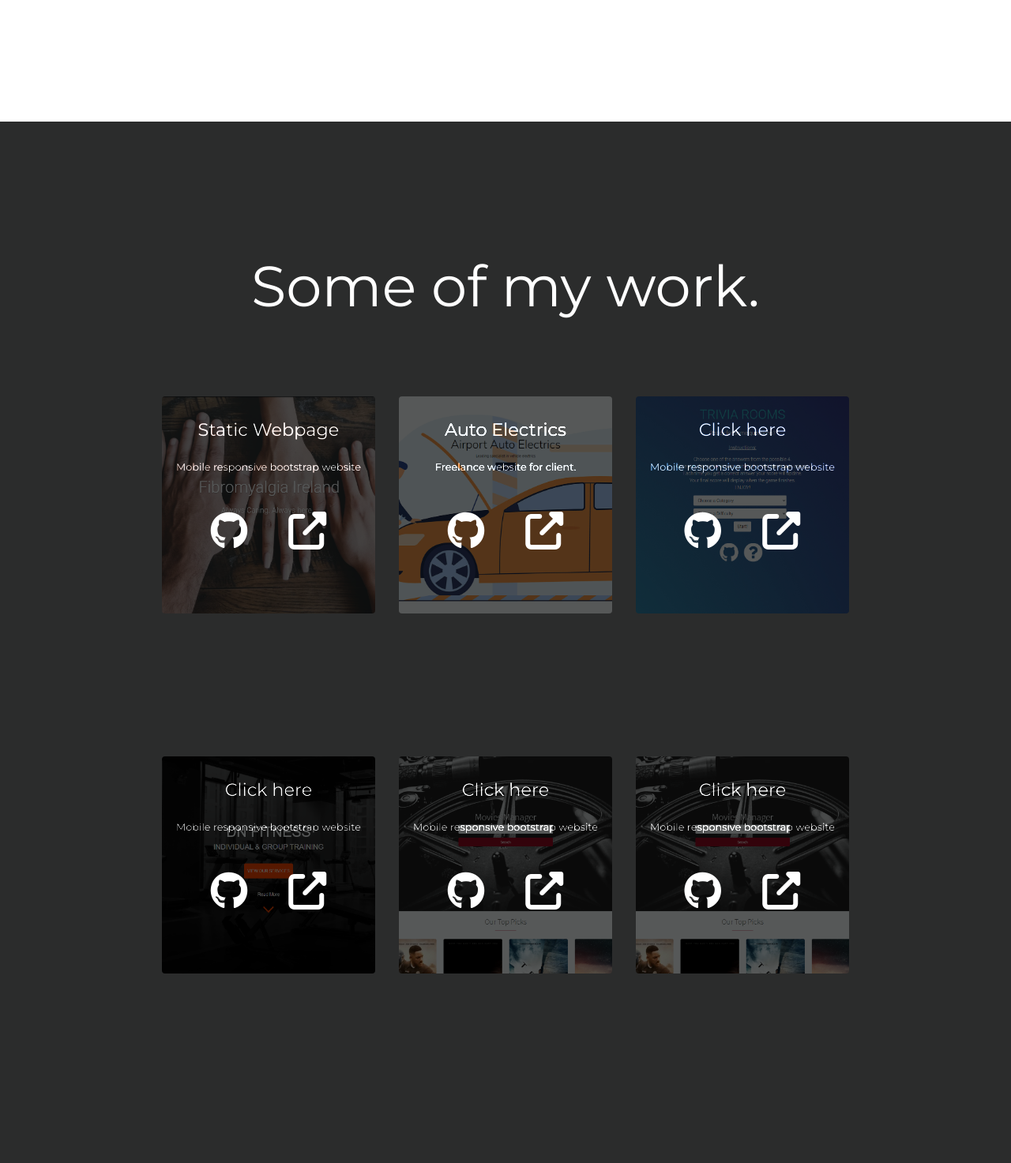
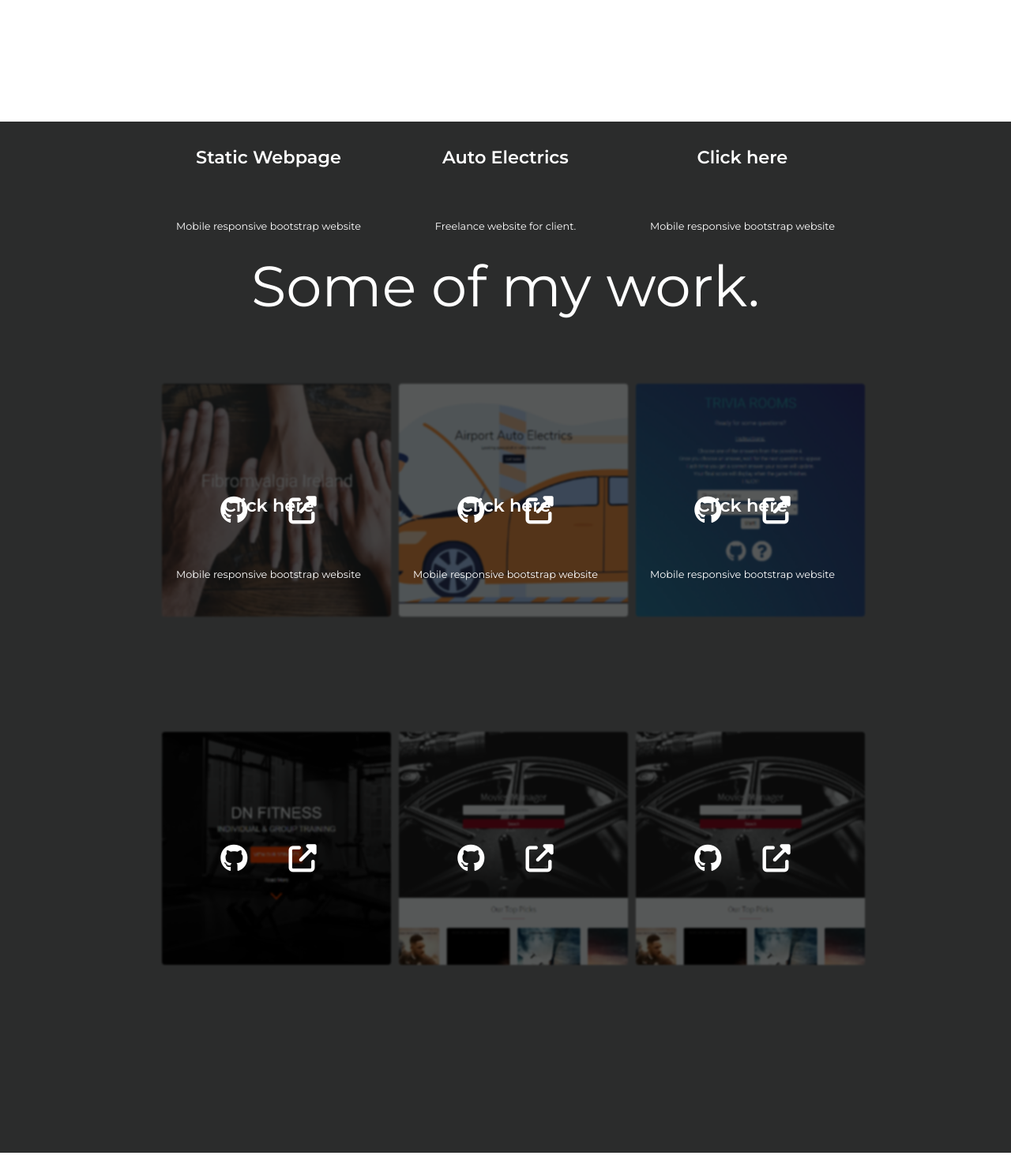
Before and after one commit to nemixu/portfolio, a Django app: page / in a window 1280 px wide. Shown: the part 1846-3319 px from the top of the page at 79% size. Run offline with Django 3.2, Linux system fonts and the light colour scheme; some libraries are stand-ins or nearby versions.

Commit message:
added styling for project boxes

```diff
--- a/static/css/base.css
+++ b/static/css/base.css
@@ -110,6 +110,11 @@ p {
     color: orangered;
 }
 
+.icon-row{
+    max-width: 350px;
+    margin: auto;
+}
+
 .side-bar-icon{
     transition: opacity 300ms ease 0s, transform 300ms ease 0s;
 }
@@ -143,17 +148,24 @@ p {
     text-align: center;
 }
 
+.project-box-spacing{
+    padding-left: 10px!important;
+    padding-right: 10px!important;
+
+}
+
 .project-pictures {
-    width: 270px;
-    height: 275px;
+    width: 290px;
+    height: 295px;
     mix-blend-mode: overlay;
+    filter: blur(1px);
 }
 
 .project-links {
-    font-size: 3rem;
+    font-size: 2.2rem;
     color: #fff;
     position: relative;
-    bottom: 140px;
+    bottom: 160px;
 }
 
 
@@ -161,15 +173,19 @@ p {
     font-size: 0.8rem;
     color: #fff;
     position: relative;
-    top:115px;
+    bottom:190px;
+    padding-bottom:0!important;
+    max-width: 290px;
+    margin: auto;
 
 }
 .project-content {
     font-size: 1.4rem;
+    font-weight: 800;
     color:#fff;
     opacity: 1;
     position: relative;
-    top: 95px;
+    bottom:250px;
     padding:0;
     width: auto;
     display: block;
```
